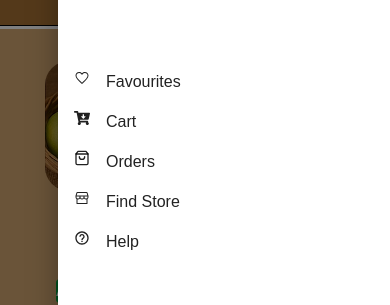
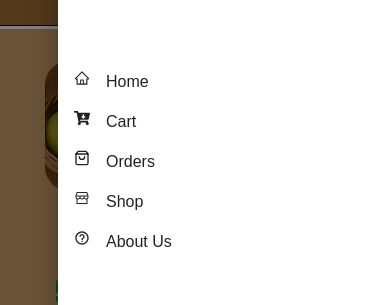
Before and after one commit to BimleshMandavi/gaav-se-ghar-tak, a Next.js app: page /Shop in a window 390 px wide. Both pictures are taken after a click on the button 324 px from the left and 48 px from the top of the page. Shown: the part 155-460 px from the top of the page. Built offline with nearby package versions, Linux system fonts and the light colour scheme.

Commit message:
add action-events on cart button" "

```diff
--- a/src/app/Shop/page.tsx
+++ b/src/app/Shop/page.tsx
@@ -1,97 +1,38 @@
- "use client";
+"use client";
 import Image from "next/image";
-import React from "react";
+import React, { useState } from "react";
 import { motion } from "framer-motion";
-
+import { useRouter } from "next/navigation";
 
 const Shop = () => {
+  const [cartItems, setCartItems] = useState<number[]>([]);
+  const router = useRouter();
 
-
+  const handleAddToCart = (id: number) => {
+    if (!cartItems.includes(id)) {
+      setCartItems([...cartItems, id]);
+    }
+  };
 
 
   const products = [
-    {
-      title: "Mangoes",
-      img: "/pic-02.png",
-      price: 200,
-    },
-    {
-      title: "Seasonal Fruits",
-      img: "/pic-03.png",
-      price: 250,
-    },
-    {
-      title: "Pickles",
-      img: "/pic-04.png",
-      price: 350,
-    },
-    {
-      title: "Snacks",
-      img: "/pic-05.png",
-      price: 300,
-    },
-    {
-      title: "Mangoes",
-      img: "/pic-02.png",
-      price: 200,
-    },
-    {
-      title: "Seasonal Fruits",
-      img: "/pic-03.png",
-      price: 250,
-    },
-    {
-      title: "Pickles",
-      img: "/pic-04.png",
-      price: 350,
-    },
-    {
-      title: "Snacks",
-      img: "/pic-05.png",
-      price: 300,
-    },
-    {
-      title: "Mangoes",
-      img: "/pic-02.png",
-      price: 200,
-    },
-    {
-      title: "Seasonal Fruits",
-      img: "/pic-03.png",
-      price: 250,
-    },
-    {
-      title: "Pickles",
-      img: "/pic-04.png",
-      price: 350,
-    },
-    {
-      title: "Snacks",
-      img: "/pic-05.png",
-      price: 300,
-    },
-    {
-      title: "Mangoes",
-      img: "/pic-02.png",
-      price: 200,
-    },
-    {
-      title: "Seasonal Fruits",
-      img: "/pic-03.png",
-      price: 250,
-    },
-    {
-      title: "Pickles",
-      img: "/pic-04.png",
-      price: 350,
-    },
-    {
-      title: "Snacks",
-      img: "/pic-05.png",
-      price: 300,
-    },
+    { id: 1, title: "Mangoes", img: "/pic-02.png", price: 200 },
+    { id: 2, title: "Seasonal Fruits", img: "/pic-03.png", price: 250 },
+    { id: 3, title: "Pickles", img: "/pic-04.png", price: 350 },
+    { id: 4, title: "Snacks", img: "/pic-05.png", price: 300 },
+    { id: 5, title: "Mangoes", img: "/pic-02.png", price: 200 },
+    { id: 6, title: "Seasonal Fruits", img: "/pic-03.png", price: 250 },
+    { id: 7, title: "Pickles", img: "/pic-04.png", price: 350 },
+    { id: 8, title: "Snacks", img: "/pic-05.png", price: 300 },
+    { id: 9, title: "Mangoes", img: "/pic-02.png", price: 200 },
+    { id: 10, title: "Seasonal Fruits", img: "/pic-03.png", price: 250 },
+    { id: 11, title: "Pickles", img: "/pic-04.png", price: 350 },
+    { id: 12, title: "Snacks", img: "/pic-05.png", price: 300 },
+    { id: 13, title: "Mangoes", img: "/pic-02.png", price: 200 },
+    { id: 14, title: "Seasonal Fruits", img: "/pic-03.png", price: 250 },
+    { id: 15, title: "Pickles", img: "/pic-04.png", price: 350 },
+    { id: 16, title: "Snacks", img: "/pic-05.png", price: 300 },
   ];
-
 
   return (
     <div className="h-full w-full m-0 p-0">
@@ -104,23 +45,24 @@ const Shop = () => {
       </div>
       <hr className="text-black h-1" />
       <div className="bg-[#d6aa73] h-full w-full pb-10">
-        <div className="">
-          <div className="flex flex-wrap justify-center items-center gap-10 p-5 ">
-            {[...products].map((product, index) => (
+        <div className="flex flex-wrap justify-center items-center gap-10 p-5">
+          {products.map((product) => {
+            const isInCart = cartItems.includes(product.id);
+
+            return (
               <motion.div
+                key={product.id}
                 initial={{ opacity: 0, scale: 0.8 }}
                 animate={{ opacity: 1, scale: 1 }}
                 transition={{ duration: 0.6, delay: 0.2 }}
-                className=" w-[130px] h-[150px] sm:h-[400px] sm:w-[300px] rounded-2x mb-20 sm:mt-20 mt-3"
-                key={index}
+                className="w-[130px] h-[150px] sm:h-[400px] sm:w-[300px] rounded-2x mb-20 sm:mt-20 mt-3"
               >
-                {" "}
                 <motion.div whileHover={{ scale: 1.1 }}>
                   <Image
                     src={product.img}
                     width={100}
                     height={100}
-                    alt={"Product 1"}
+                    alt={product.title}
                     className="rounded-3xl w-full h-[130px] sm:h-[300px] object-cover"
                     loading="lazy"
                   />
@@ -128,20 +70,31 @@ const Shop = () => {
                 <h2 className="text-center text-black sm:text-4xl pt-2">
                   {product.title}
                 </h2>
-                <p className="text-center  sm:text-2xl pt-2 text-black">
+                <p className="text-center sm:text-2xl pt-2 text-black">
                   ₹ {product.price}
                 </p>
                 <motion.div
                   whileHover={{ scale: 1.1 }}
                   className="flex justify-center items-center sm:p-4 pt-2"
                 >
-                  <button className="mt-4 bg-green-600 hover:bg-green-700 text-white sm:px-6 sm:py-2 rounded cursor-pointer">
-                    ADD TO CART
+                  <button
+                    onClick={() =>
+                      isInCart
+                        ? router.push("/Cart")
+                        : handleAddToCart(product.id)
+                    }
+                    className={`mt-4 ${
+                      isInCart
+                        ? "bg-blue-600 hover:bg-blue-700"
+                        : "bg-green-600 hover:bg-green-700"
+                    } text-white sm:px-6 sm:py-2 rounded cursor-pointer`}
+                  >
+                    {isInCart ? "GO TO CART" : "ADD TO CART"}
                   </button>
                 </motion.div>
               </motion.div>
-            ))}
-          </div>
+            );
+          })}
         </div>
       </div>
     </div>
--- a/src/app/components/Nav-drawer.tsx
+++ b/src/app/components/Nav-drawer.tsx
@@ -4,9 +4,9 @@ import * as React from "react";
 import Box from "@mui/material/Box";
 import Drawer from "@mui/material/Drawer";
 import Button from "@mui/material/Button";
-
+import { AiOutlineHome } from "react-icons/ai";
 import { GiHamburgerMenu } from "react-icons/gi";
-import { IoMdHeartEmpty } from "react-icons/io";
+// import { IoMdHeartEmpty } from "react-icons/io";
 import AccordionGroup from "@mui/joy/AccordionGroup";
 import Accordion from "@mui/joy/Accordion";
 import AccordionDetails from "@mui/joy/AccordionDetails";
@@ -20,6 +20,7 @@ import { FiShoppingBag } from "react-icons/fi";
 import { PiStorefront } from "react-icons/pi";
 import { MdOutlineHelpOutline } from "react-icons/md";
 import { ImCross } from "react-icons/im";
+import Link from "next/link";
 
 //
 
@@ -157,7 +158,6 @@ export default function TemporaryDrawer() {
                   </AccordionSummary>
                   <AccordionDetails>
                     <div>
-
                       {/* <h1 className="text-2xl pt-3">{user.name}</h1> */}
 
                       <div
@@ -217,17 +217,18 @@ export default function TemporaryDrawer() {
                 </div>
               </div>
               <div className="pt-20">
-                <div className="flex justify-start center no-underline pb-4 cursor-pointer">
-                  <IoMdHeartEmpty />
-                  <div className="pl-4">Favourites</div>
-                </div>
-                <div
+                <Link className="flex justify-start center no-underline pb-4 cursor-pointer" href="/">
+                  <AiOutlineHome />
+                  <div className="pl-4">Home</div>
+                </Link>
+                <Link
                   className="flex  center no-underline pb-4 cursor-pointer"
                   //   onClick={handleTobag}
+                  href={"/Cart"}
                 >
                   <FaCartArrowDown />
                   <div className="pl-4">Cart</div>
-                </div>
+                </Link>
                 <div
                   //   onClick={handleToOrders}
                   className="flex no-underline pb-4 cursor-pointer"
@@ -240,14 +241,14 @@ export default function TemporaryDrawer() {
                   className="flex no-underline pb-4 cursor-pointer"
                 >
                   <PiStorefront />
-                  <div className="pl-4">Find Store</div>
+                  <div className="pl-4">Shop</div>
                 </div>
                 <div
                   //   onClick={handleToHelp}
                   className="flex no-underline pb-4 cursor-pointer"
                 >
                   <MdOutlineHelpOutline />
-                  <div className="pl-4">Help</div>
+                  <div className="pl-4">About Us</div>
                 </div>
               </div>
             </div>
```
